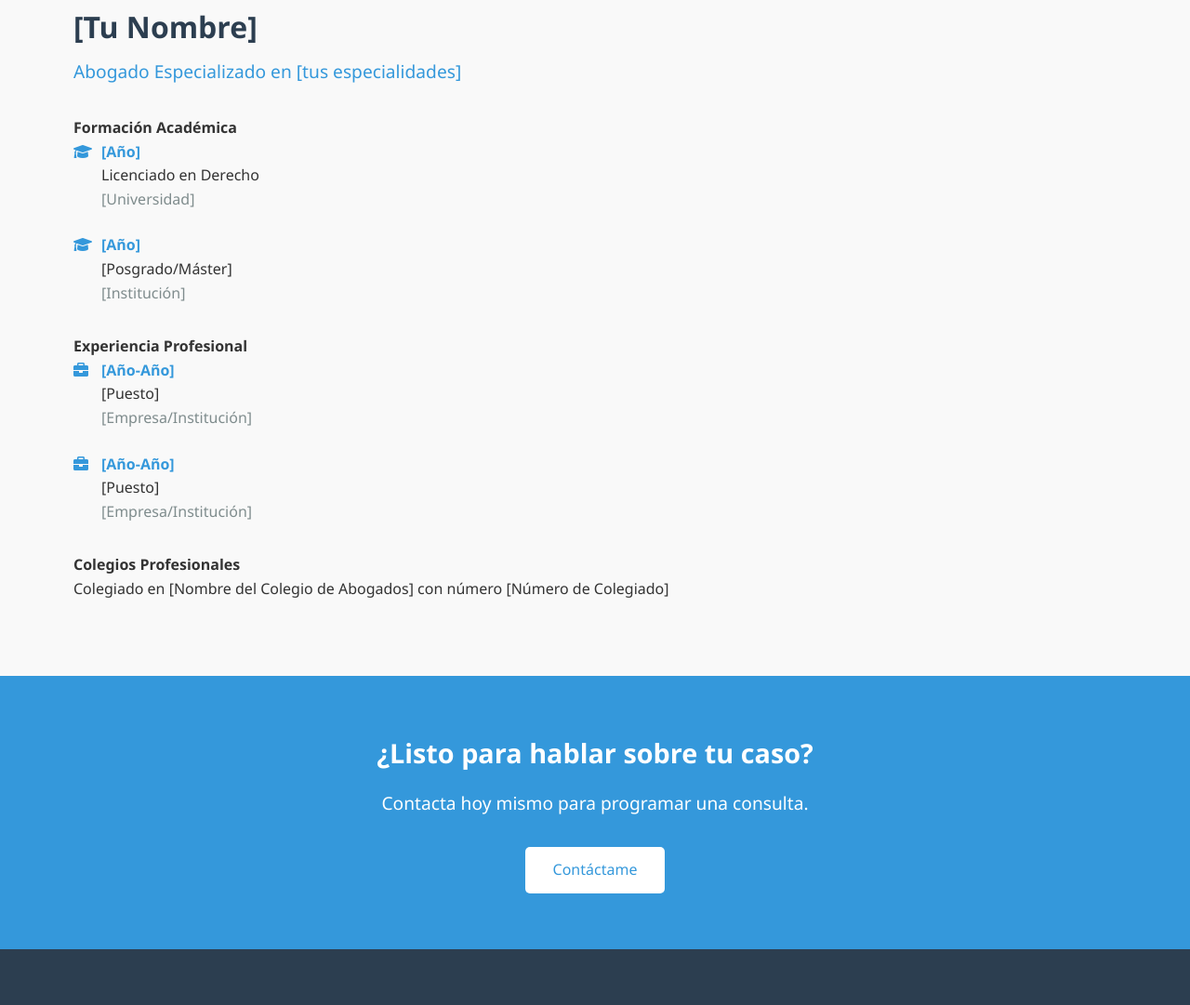
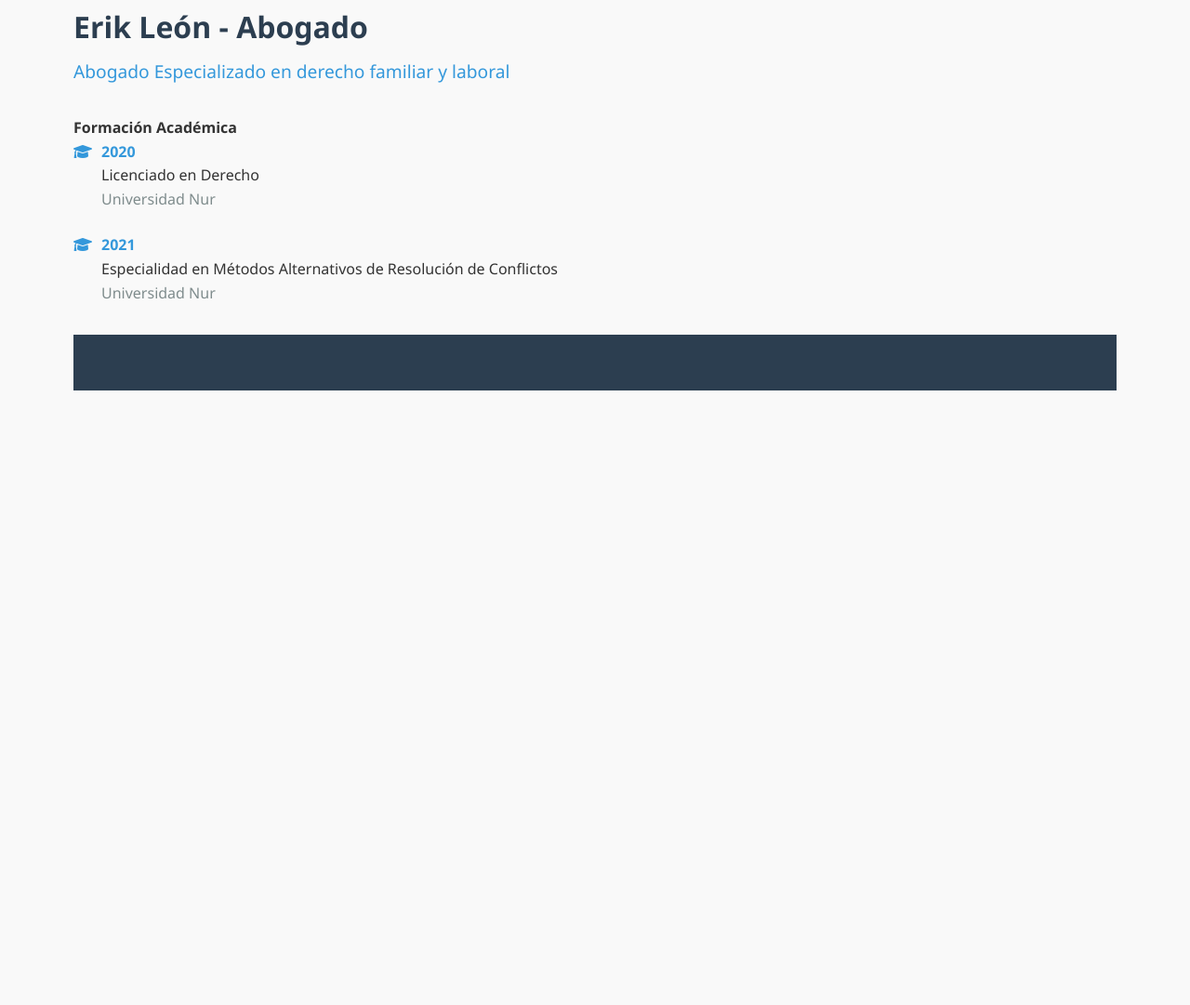
Before and after one commit to eleon-abogado/web, a plain HTML site: page about.html in a window 1280 px wide. Shown: the part 510-1591 px from the top of the page at 93% size. After the commit the page ends 1010 px from the top, so only its background shows below. Drawn offline with Linux system fonts and the light colour scheme.

Commit message:
Update about.html

```diff
--- a/about.html
+++ b/about.html
@@ -3,7 +3,7 @@
 <head>
     <meta charset="UTF-8">
     <meta name="viewport" content="width=device-width, initial-scale=1.0">
-    <title>Sobre Mí | [Tu Nombre]</title>
+    <title>Sobre Mí | Erik León - Abogado</title>
     <link rel="stylesheet" href="css/style.css">
     <link rel="stylesheet" href="https://cdnjs.cloudflare.com/ajax/libs/font-awesome/6.0.0-beta3/css/all.min.css">
 </head>
@@ -11,8 +11,8 @@
     <header>
         <div class="container">
             <div class="logo">
-                <h1>[Tu Nombre]</h1>
-                <p>Abogado Especializado</p>
+                <h1>Erik León - Abogado</h1>
+                <p>Abogado Independiente</p>
             </div>
             <nav class="menu">
                 <ul>
@@ -41,54 +41,25 @@
                 <img src="images/foto-perfil.jpg" alt="[Tu Nombre] - Abogado">
             </div>
             <div class="about-content">
-                <h3>[Tu Nombre]</h3>
-                <p class="titulo">Abogado Especializado en [tus especialidades]</p>
+                <h3>Erik León - Abogado</h3>
+                <p class="titulo">Abogado Especializado en derecho familiar y laboral</p>
 
                 <h4>Formación Académica</h4>
                 <ul class="education">
                     <li>
-                        <span class="year">[Año]</span>
+                        <span class="year">2020</span>
                         <span class="degree">Licenciado en Derecho</span>
-                        <span class="institution">[Universidad]</span>
+                        <span class="institution">Universidad Nur</span>
                     </li>
                     <li>
-                        <span class="year">[Año]</span>
-                        <span class="degree">[Posgrado/Máster]</span>
-                        <span class="institution">[Institución]</span>
+                        <span class="year">2021</span>
+                        <span class="degree">Especialidad en Métodos Alternativos de Resolución de Conflictos</span>
+                        <span class="institution">Universidad Nur</span>
                     </li>
                     <!-- Añade más según tu formación -->
                 </ul>
 
-                <h4>Experiencia Profesional</h4>
-                <ul class="experience">
-                    <li>
-                        <span class="year">[Año-Año]</span>
-                        <span class="position">[Puesto]</span>
-                        <span class="company">[Empresa/Institución]</span>
-                    </li>
-                    <li>
-                        <span class="year">[Año-Año]</span>
-                        <span class="position">[Puesto]</span>
-                        <span class="company">[Empresa/Institución]</span>
-                    </li>
-                    <!-- Añade más según tu experiencia -->
-                </ul>
-
-                <h4>Colegios Profesionales</h4>
-                <p>Colegiado en [Nombre del Colegio de Abogados] con número [Número de Colegiado]</p>
-            </div>
-        </div>
-    </section>
-
-    <section class="cta">
-        <div class="container">
-            <h3>¿Listo para hablar sobre tu caso?</h3>
-            <p>Contacta hoy mismo para programar una consulta.</p>
-            <a href="contacto.html" class="btn">Contáctame</a>
-        </div>
-    </section>
-
-    <footer>
+                <footer>
         <!-- El mismo footer que en index.html -->
     </footer>
 
```
